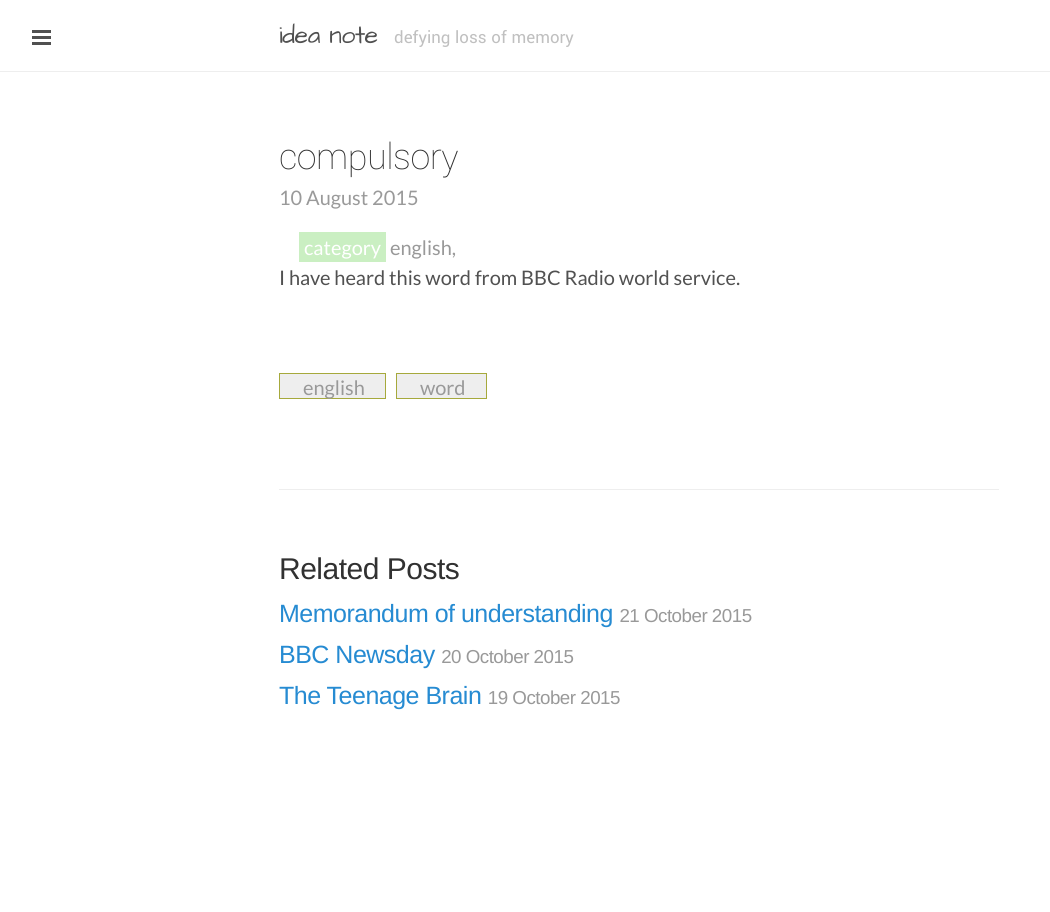
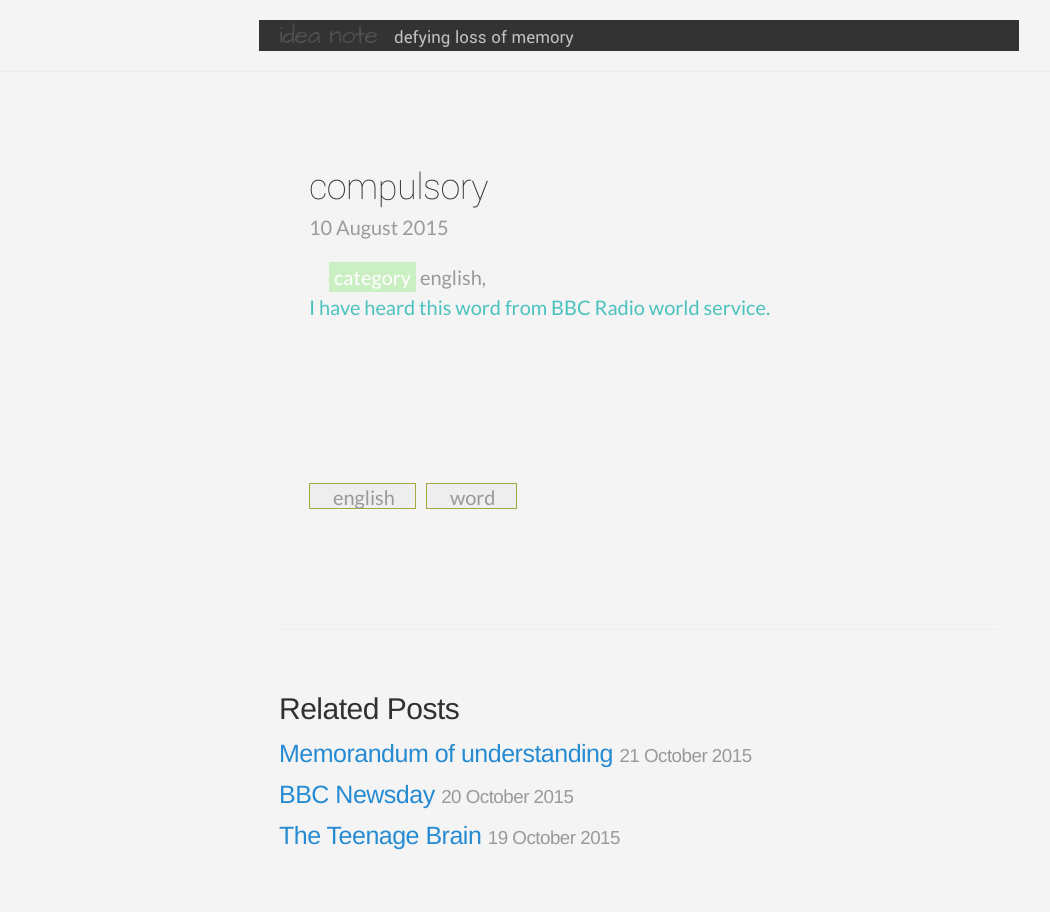
Before and after one commit to aichaku/aichaku.github.io, a Jekyll site: the page built from _posts/knife/2015-08-10-english-expressions-note.markdown, in a window 1280 px wide. Shown: the whole page, without its empty margins (1-1051 px from the left). Built offline with Jekyll 4.4.1, drawn with Linux system fonts in a browser that asks for light colours; Markdown is read by kramdown in place of the engine named in the settings.

Commit message:
change the color of title area

```diff
--- a/_layouts/default.html
+++ b/_layouts/default.html
@@ -8,15 +8,15 @@
          content to avoid any CSS collisions with our real content. -->
     <div class="wrap">
       <div class="masthead">
-        <div class="container">
-          <label for="sidebar-checkbox" class="sidebar-toggle"></label>
-
+        <div class="container title-area">
           <h3 class="masthead-title">
             <a href="/" title="Home">{{ site.title }}</a>
             <small class="masthead-tagline">{{ site.tagline }}</small>
           </h3>
         </div>
       </div>
+
+      <div id="container global-menu"></div>
 
       <div class="container content">
         {{ content }}
--- a/public/css/pencil.css
+++ b/public/css/pencil.css
@@ -11,6 +11,16 @@
 
 html {
   font-family: 'Lato', 'Nanum Gothic', sans-serif;
+}
+
+body {
+  background-color: #f4f4f4;
+  color: #4cc2bf;
+}
+
+.post {
+  padding: 30px;
+  border-radius: 3px;
 }
 
 .post-title {
@@ -47,3 +57,7 @@ html {
 .sample-sentences{
   background-color: #eee;
 }
+
+.title-area {
+  background-color: #333;
+}
```
